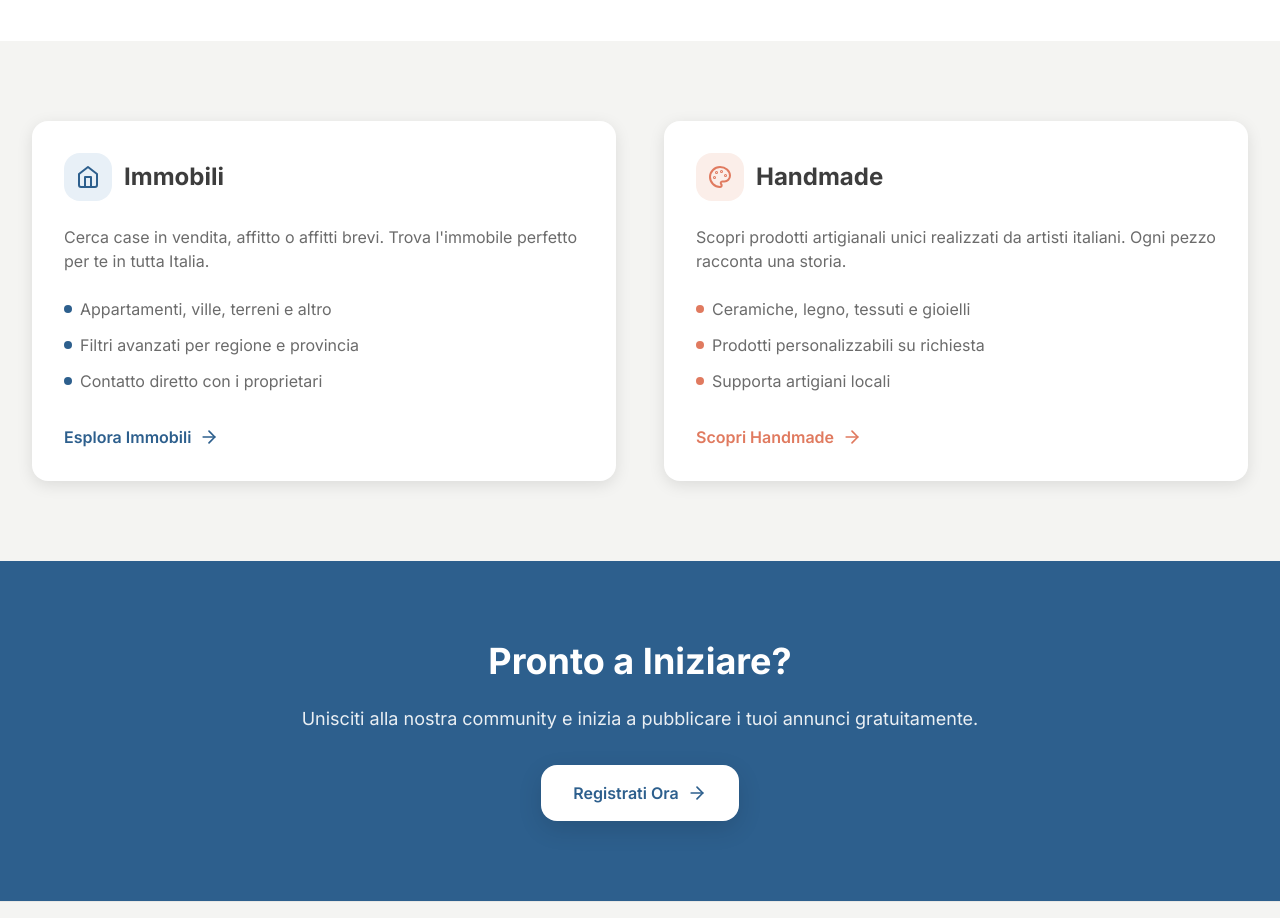
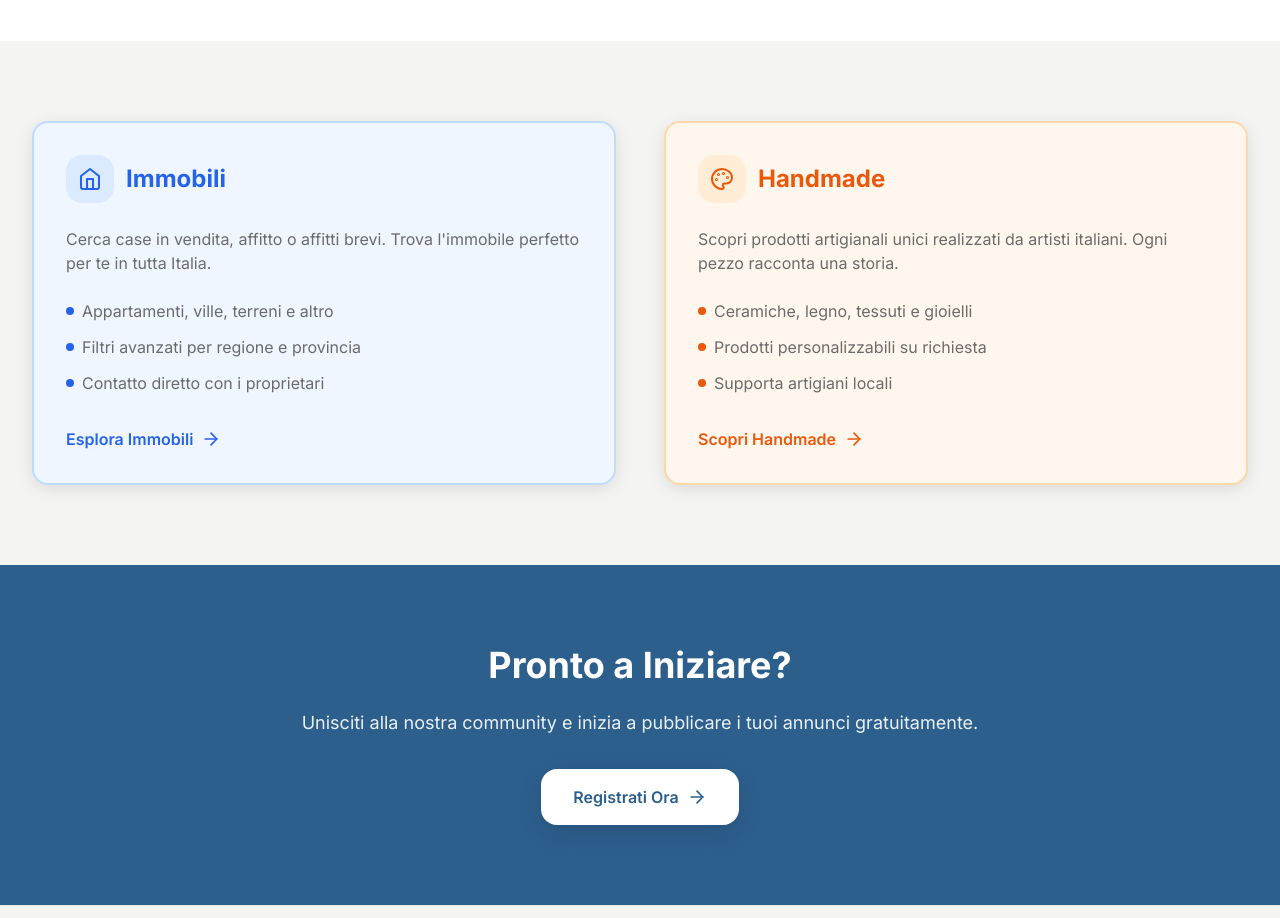
Before and after one commit to vetrinaimmobilihandmade/portale-immobili-handmade, a Next.js app: page / in a window 1280 px wide. Shown: the part 1320-2238 px from the top of the page. Built offline with nearby package versions, Linux system fonts and the light colour scheme; no server answers; the database is empty.

Commit message:
Update page.tsx

```diff
--- a/app/page.tsx
+++ b/app/page.tsx
@@ -152,68 +152,68 @@ export default function HomePage() {
         <div className="max-w-7xl mx-auto px-4 sm:px-6 lg:px-8">
           <div className="grid lg:grid-cols-2 gap-12">
 
-            {/* Immobili Preview */}
-            <div className="bg-white rounded-2xl p-8 shadow-md">
+            {/* Immobili Preview - 🎨 MODIFICATA CON STILE BLU */}
+            <div className="bg-blue-50 border-2 border-blue-200 rounded-2xl p-8 shadow-md hover:shadow-lg transition-shadow">
               <div className="flex items-center gap-3 mb-6">
-                <div className="w-12 h-12 bg-primary-lighter rounded-lg flex items-center justify-center">
-                  <Home className="w-6 h-6 text-primary" />
+                <div className="w-12 h-12 bg-blue-100 rounded-lg flex items-center justify-center">
+                  <Home className="w-6 h-6 text-blue-600" />
                 </div>
-                <h3 className="text-2xl font-bold text-text-primary">Immobili</h3>
+                <h3 className="text-2xl font-bold text-blue-600">Immobili</h3>
               </div>
               <p className="text-text-secondary mb-6">
                 Cerca case in vendita, affitto o affitti brevi. Trova l'immobile perfetto per te in tutta Italia.
               </p>
               <ul className="space-y-3 mb-8">
                 <li className="flex items-center gap-2 text-text-secondary">
-                  <div className="w-2 h-2 bg-primary rounded-full"></div>
+                  <div className="w-2 h-2 bg-blue-600 rounded-full"></div>
                   Appartamenti, ville, terreni e altro
                 </li>
                 <li className="flex items-center gap-2 text-text-secondary">
-                  <div className="w-2 h-2 bg-primary rounded-full"></div>
+                  <div className="w-2 h-2 bg-blue-600 rounded-full"></div>
                   Filtri avanzati per regione e provincia
                 </li>
                 <li className="flex items-center gap-2 text-text-secondary">
-                  <div className="w-2 h-2 bg-primary rounded-full"></div>
+                  <div className="w-2 h-2 bg-blue-600 rounded-full"></div>
                   Contatto diretto con i proprietari
                 </li>
               </ul>
               <Link
                 href="/immobili"
-                className="inline-flex items-center gap-2 text-primary font-semibold hover:gap-3 transition-all"
+                className="inline-flex items-center gap-2 text-blue-600 font-semibold hover:gap-3 transition-all"
               >
                 Esplora Immobili
                 <ArrowRight className="w-5 h-5" />
               </Link>
             </div>
 
-            {/* Handmade Preview */}
-            <div className="bg-white rounded-2xl p-8 shadow-md">
+            {/* Handmade Preview - INVARIATA */}
+            <div className="bg-orange-50 border-2 border-orange-200 rounded-2xl p-8 shadow-md hover:shadow-lg transition-shadow">
               <div className="flex items-center gap-3 mb-6">
-                <div className="w-12 h-12 bg-secondary-lighter rounded-lg flex items-center justify-center">
-                  <Palette className="w-6 h-6 text-secondary" />
+                <div className="w-12 h-12 bg-orange-100 rounded-lg flex items-center justify-center">
+                  <Palette className="w-6 h-6 text-orange-600" />
                 </div>
-                <h3 className="text-2xl font-bold text-text-primary">Handmade</h3>
+                <h3 className="text-2xl font-bold text-orange-600">Handmade</h3>
               </div>
               <p className="text-text-secondary mb-6">
                 Scopri prodotti artigianali unici realizzati da artisti italiani. Ogni pezzo racconta una storia.
               </p>
               <ul className="space-y-3 mb-8">
                 <li className="flex items-center gap-2 text-text-secondary">
-                  <div className="w-2 h-2 bg-secondary rounded-full"></div>
+                  <div className="w-2 h-2 bg-orange-600 rounded-full"></div>
                   Ceramiche, legno, tessuti e gioielli
                 </li>
                 <li className="flex items-center gap-2 text-text-secondary">
-                  <div className="w-2 h-2 bg-secondary rounded-full"></div>
+                  <div className="w-2 h-2 bg-orange-600 rounded-full"></div>
                   Prodotti personalizzabili su richiesta
                 </li>
                 <li className="flex items-center gap-2 text-text-secondary">
-                  <div className="w-2 h-2 bg-secondary rounded-full"></div>
+                  <div className="w-2 h-2 bg-orange-600 rounded-full"></div>
                   Supporta artigiani locali
                 </li>
               </ul>
               <Link
                 href="/handmade"
-                className="inline-flex items-center gap-2 text-secondary font-semibold hover:gap-3 transition-all"
+                className="inline-flex items-center gap-2 text-orange-600 font-semibold hover:gap-3 transition-all"
               >
                 Scopri Handmade
                 <ArrowRight className="w-5 h-5" />
```
